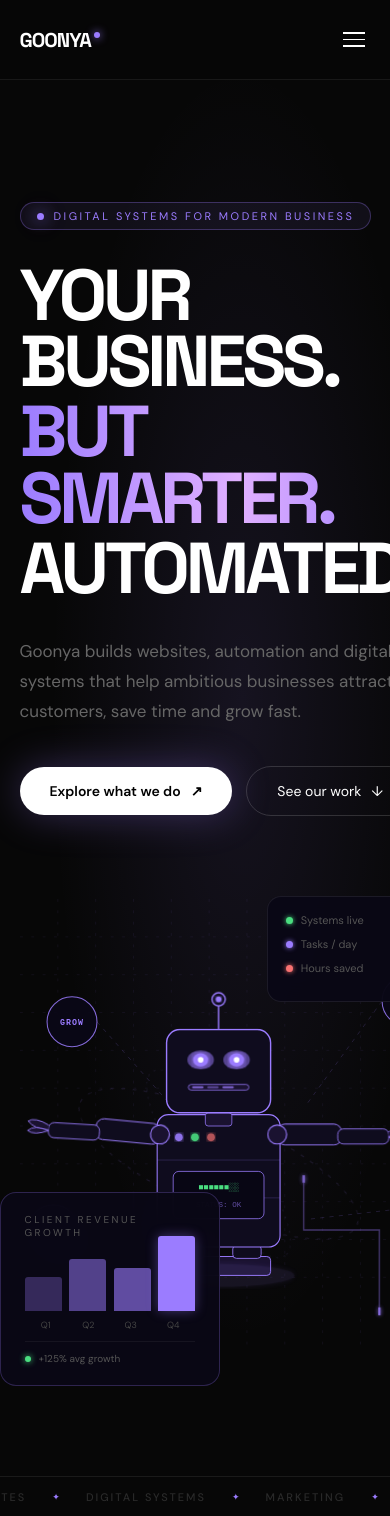
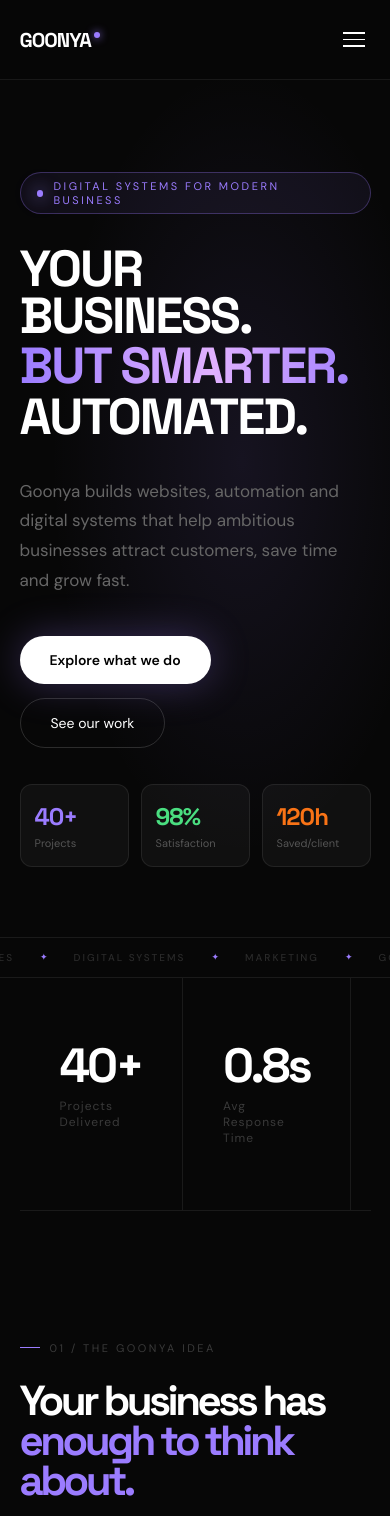
Before and after one commit to Utsava19/goonya.com.au, a React (Vite) app: page / in a window 390 px wide. Shown: the top 1516 px of the page. Built offline with nearby package versions, Linux system fonts and the light colour scheme; the HTML template or start-up script is replaced by a standard one.

Commit message:
Refactor Home component text and styles
Updated various text elements in the Home component for consistency and removed unnecessary elements. Adjusted styles for mobile responsiveness.

```diff
--- a/src/pages/Home.jsx
+++ b/src/pages/Home.jsx
@@ -307,7 +307,7 @@
       {/* cta */}
       <Link to="/our-work" style={{ display:"inline-flex", alignItems:"center", gap:"8px",
         fontSize:"13px", color:A, textDecoration:"none", fontWeight:500 }}>
-        See our work <span>↗</span>
+        See our work
       </Link>
     </div>
   );
@@ -358,7 +358,7 @@
         position:"relative", overflow:"hidden",
         background:"radial-gradient(ellipse 70% 65% at 62% 45%, rgba(155,124,255,.1) 0%, transparent 70%)",
       }}>
-        <div style={{ position:"relative", zIndex:1, width:"min(1400px,90vw)", margin:"0 auto",
+        <div className="hero-grid" style={{ position:"relative", zIndex:1, width:"min(1400px,90vw)", margin:"0 auto",
           padding:"130px 0 100px", display:"grid", gridTemplateColumns:"1fr 1fr",
           gap:"60px", alignItems:"center" }}>
 
@@ -373,7 +373,7 @@
               DIGITAL SYSTEMS FOR MODERN BUSINESS
             </div>
 
-            <h1 className="fi" style={{ margin:0, padding:0 }}>
+            <h1 className="fi hero-h1" style={{ margin:0, padding:0 }}>
               <span style={{ display:"block", fontFamily:"'Space Grotesk',sans-serif",
                 fontSize:"clamp(72px,7.5vw,112px)", fontWeight:700,
                 letterSpacing:"-4px", lineHeight:.92, color:"white", paddingBottom:"4px" }}>
@@ -401,22 +401,41 @@
 
             <div className="fi" style={{ display:"flex", alignItems:"center",
               gap:"14px", marginTop:"40px", flexWrap:"wrap" }}>
-              <Link to="/services" style={{ display:"inline-flex", alignItems:"center", gap:"10px",
+              <Link to="/services" style={{ display:"inline-flex", alignItems:"center",
                 padding:"15px 30px", background:"white", color:"black", borderRadius:"100px",
                 fontWeight:700, fontSize:"14px", textDecoration:"none",
                 boxShadow:"0 0 40px rgba(155,124,255,.3)" }}>
-                Explore what we do <span>↗</span>
+                Explore what we do
               </Link>
-              <Link to="/our-work" style={{ display:"inline-flex", alignItems:"center", gap:"10px",
+              <Link to="/our-work" style={{ display:"inline-flex", alignItems:"center",
                 padding:"15px 30px", color:"white", fontSize:"14px", textDecoration:"none",
                 borderRadius:"100px", border:`1px solid rgba(255,255,255,.15)` }}>
-                See our work <span>↓</span>
+                See our work
               </Link>
+            </div>
+
+            {/* mobile-only mini stats — shown instead of robot */}
+            <div className="hero-mobile-stats" style={{
+              display:"none", gap:"12px", marginTop:"36px", flexWrap:"wrap",
+            }}>
+              {[
+                {v:"40+",  l:"Projects",    c:"#9b7cff"},
+                {v:"98%",  l:"Satisfaction",c:"#4ade80"},
+                {v:"120h", l:"Saved/client",c:"#f97316"},
+              ].map(({v,l,c})=>(
+                <div key={l} style={{ flex:"1 1 calc(33% - 8px)",
+                  background:"rgba(255,255,255,.04)", border:"1px solid rgba(255,255,255,.08)",
+                  borderRadius:"12px", padding:"16px 14px" }}>
+                  <div style={{ fontFamily:"'Space Grotesk',sans-serif", fontSize:"24px",
+                    fontWeight:700, color:c, letterSpacing:"-1px" }}>{v}</div>
+                  <div style={{ fontSize:"11px", color:"#555", marginTop:"4px" }}>{l}</div>
+                </div>
+              ))}
             </div>
           </div>
 
-          {/* RIGHT — ROBOT */}
-          <div className="fi" style={{ position:"relative", height:"500px" }}>
+          {/* RIGHT — ROBOT (hidden on mobile) */}
+          <div className="hero-robot fi" style={{ position:"relative", height:"500px" }}>
             <Robot/>
 
             {/* profit card */}
@@ -448,23 +467,6 @@
               </div>
             </div>
 
-            {/* status card */}
-            <div style={{ position:"absolute", top:"20px", right:"-20px", zIndex:4,
-              background:"rgba(10,8,22,.95)", border:`1px solid ${L}`,
-              borderRadius:"14px", padding:"16px 18px", backdropFilter:"blur(14px)", minWidth:"170px" }}>
-              {[
-                {c:"#4ade80", l:"Systems live", v:"12"},
-                {c:A,         l:"Tasks / day",  v:"840"},
-                {c:"#f87171", l:"Hours saved",  v:"∞"},
-              ].map(({c,l,v}) => (
-                <div key={l} style={{ display:"flex", alignItems:"center", gap:"8px", marginBottom:"10px" }}>
-                  <span style={{ width:"7px", height:"7px", borderRadius:"50%",
-                    background:c, boxShadow:`0 0 5px ${c}`, flexShrink:0 }}/>
-                  <span style={{ fontSize:"11px", color:"#555", flex:1 }}>{l}</span>
-                  <span style={{ fontSize:"11px", color:"white", fontWeight:600 }}>{v}</span>
-                </div>
-              ))}
-            </div>
           </div>
         </div>
       </section>
@@ -555,15 +557,10 @@
                 borderRadius:"50%", background:`radial-gradient(circle,${glow},transparent 70%)`,
                 filter:"blur(20px)", pointerEvents:"none" }}/>
               <div style={{ position:"relative", zIndex:1 }}>
-                <div style={{ display:"flex", alignItems:"center", justifyContent:"space-between", marginBottom:"32px" }}>
-                  <span style={{ fontSize:"11px", letterSpacing:"2px", color:A,
-                    fontFamily:"'Space Grotesk',sans-serif" }}>{n}</span>
-                  <span style={{ fontSize:"20px" }}>{icon}</span>
-                </div>
+                <span style={{ fontSize:"26px", display:"block", marginBottom:"20px" }}>{icon}</span>
                 <h3 style={{ fontFamily:"'Space Grotesk',sans-serif", fontSize:"18px",
                   fontWeight:700, letterSpacing:"-.5px", color:"white", marginBottom:"10px" }}>{t}</h3>
                 <p style={{ color:"#444", fontSize:"13px", lineHeight:1.6 }}>{d}</p>
-                <div style={{ marginTop:"24px", fontSize:"16px", color:A }}>↗</div>
               </div>
             </Link>
           ))}
@@ -797,7 +794,7 @@
                 padding:"13px 26px", background:"rgba(155,124,255,.1)",
                 border:`1px solid rgba(155,124,255,.3)`, borderRadius:"100px",
                 fontSize:"13px", fontWeight:500, color:"white", textDecoration:"none" }}>
-                Talk to us about admin <span>↗</span>
+                Talk to us about admin
               </Link>
             </div>
           </div>
@@ -947,7 +944,7 @@
           padding:"20px 48px", background:"white", color:"black", borderRadius:"100px",
           fontWeight:700, fontSize:"16px", textDecoration:"none",
           boxShadow:"0 0 60px rgba(155,124,255,.35)" }}>
-          Start a project <span>↗</span>
+          Start a project
         </Link>
       </div>
 
@@ -961,9 +958,10 @@
           to{transform:scaleY(1);transform-origin:bottom}
         }
         @keyframes cardFlip {
-          from { opacity:0; transform:translateY(12px); }
-          to   { opacity:1; transform:translateY(0); }
+          from{opacity:0;transform:translateY(12px)}
+          to{opacity:1;transform:translateY(0)}
         }
+        @keyframes slideUp {
           from{opacity:0;transform:translateY(16px)}
           to{opacity:1;transform:translateY(0)}
         }
@@ -975,11 +973,61 @@
           0%,100%{transform:translateY(0)}
           50%{transform:translateY(-14px)}
         }
+
+        /* ── MOBILE ── */
         @media(max-width:850px){
-          div[style*="1fr 1fr"] { grid-template-columns:1fr !important; }
-          div[style*="1.2fr 1fr"] { grid-template-columns:1fr !important; }
+
+          /* hero — single column, robot hidden */
+          .hero-grid { grid-template-columns:1fr !important; padding:100px 0 70px !important; }
+          .hero-robot { display:none !important; }
+
+          /* hero text smaller but still big */
+          .hero-h1 span { font-size:clamp(48px,13vw,72px) !important; letter-spacing:-2px !important; lineHeight:0.92 !important; }
+
+          /* hero mobile stats replace robot */
+          .hero-mobile-stats { display:flex !important; }
+
+          /* all 2-col grids → 1 col */
+          .grid-2col { grid-template-columns:1fr !important; }
+          .grid-1p2col { grid-template-columns:1fr !important; }
+
+          /* stats → 2 col */
+          .stats-grid { grid-template-columns:repeat(2,1fr) !important; }
+          .stats-grid > div { padding:40px 24px !important; }
+          .stats-grid > div:nth-child(2){ border-right:none !important; }
+          .stats-grid > div:nth-child(1),
+          .stats-grid > div:nth-child(2){ border-bottom:1px solid rgba(255,255,255,.08) !important; }
+
+          /* services row → 2 col */
+          .services-row { grid-template-columns:repeat(2,1fr) !important; }
+
+          /* work showcase → 1 col */
+          .showcase-grid { grid-template-columns:1fr !important; }
+
+          /* social section → 1 col */
+          .social-grid { grid-template-columns:1fr !important; }
+
+          /* admin grid → 1 col */
+          .admin-grid { grid-template-columns:1fr !important; }
+
+          /* testimonials → 1 col */
+          .testi-grid { grid-template-columns:1fr !important; }
+
+          /* process → 2 col */
+          .process-grid { grid-template-columns:repeat(2,1fr) !important; }
+
+          /* section padding tighter */
+          .section-pad { padding:80px 0 !important; }
+
+          /* marquee font */
+          .mq-track b { font-size:10px !important; }
+
+          /* general inline grids */
           div[style*="repeat(4,1fr)"] { grid-template-columns:repeat(2,1fr) !important; }
           div[style*="repeat(3,1fr)"] { grid-template-columns:1fr !important; }
+          div[style*="1.4fr 1fr"]     { grid-template-columns:1fr !important; }
+          div[style*="1.2fr 1fr"]     { grid-template-columns:1fr !important; }
+          div[style*="1fr 1fr"]       { grid-template-columns:1fr !important; }
         }
       `}</style>
     </div>
```
